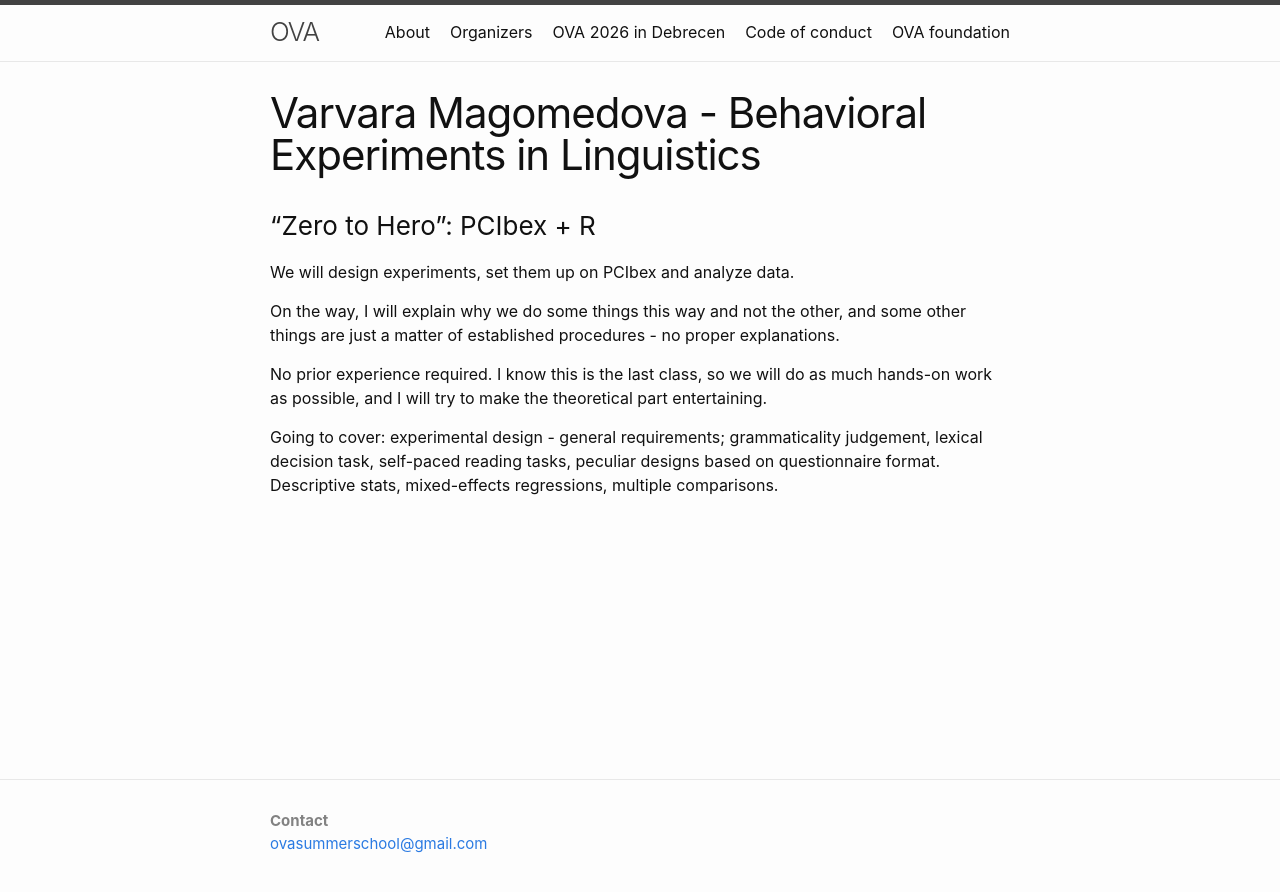
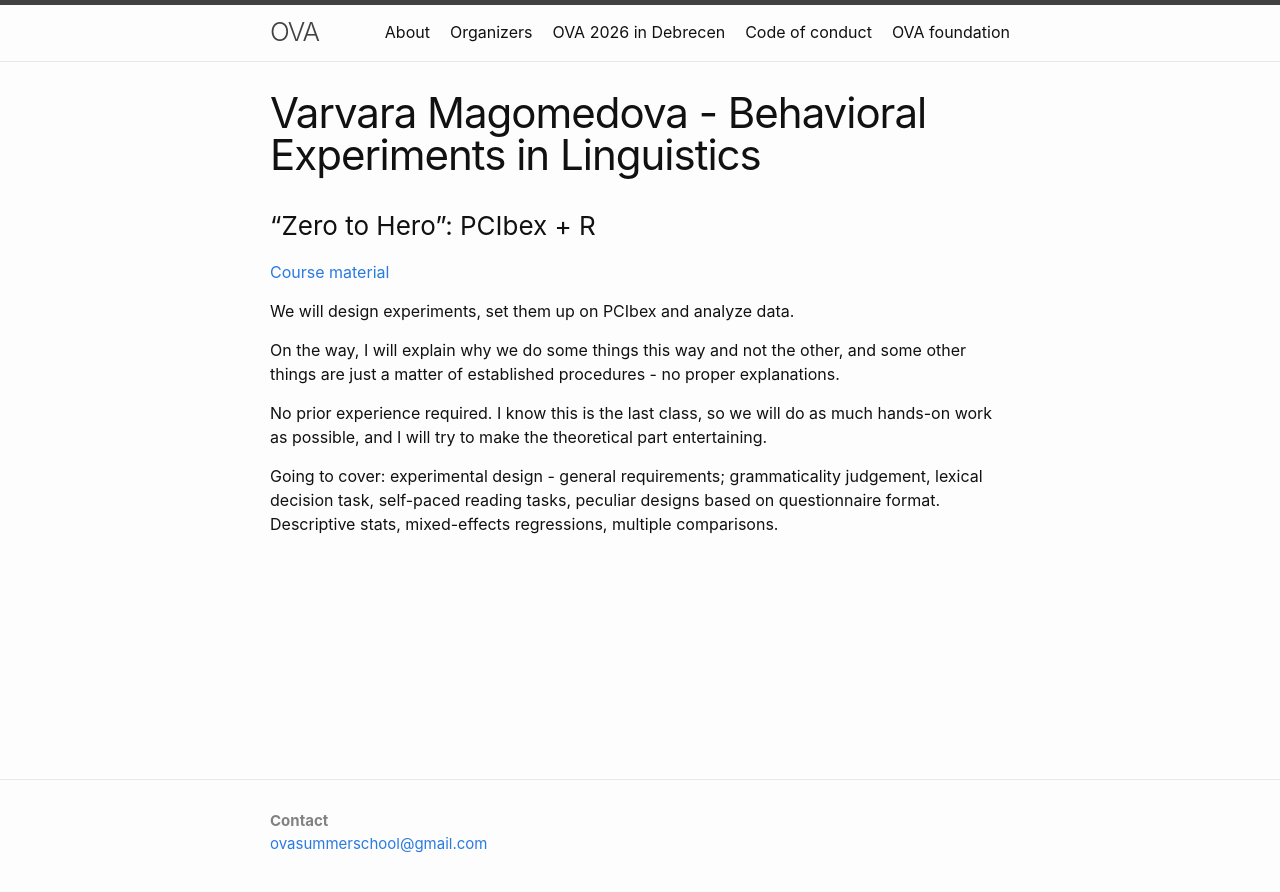
Before and after one commit to ovaschool/ovaschool.github.io, a Jekyll site: the page built from staticpages/ova2026-magomedova.markdown, in a window 1280 px wide. Shown: the top 892 px of the page. Built offline with Jekyll 4.4.1, drawn with Linux system fonts in a browser that asks for light colours.

Commit message:
Update ova2026-magomedova.markdown

```diff
--- a/staticpages/ova2026-magomedova.markdown
+++ b/staticpages/ova2026-magomedova.markdown
@@ -7,6 +7,8 @@ exclude: true
 
 ### "Zero to Hero": PCIbex + R
 
+[Course material](https://drive.google.com/drive/folders/1HpxL2qmR1bQtm8kEdf9Ak6Cm9-o9s7zy?usp=sharing)
+
 We will design experiments, set them up on PCIbex and analyze data.
 
 On the way, I will explain why we do some things this way and not the other, and some other things are just a matter of established procedures - no proper explanations.
```
